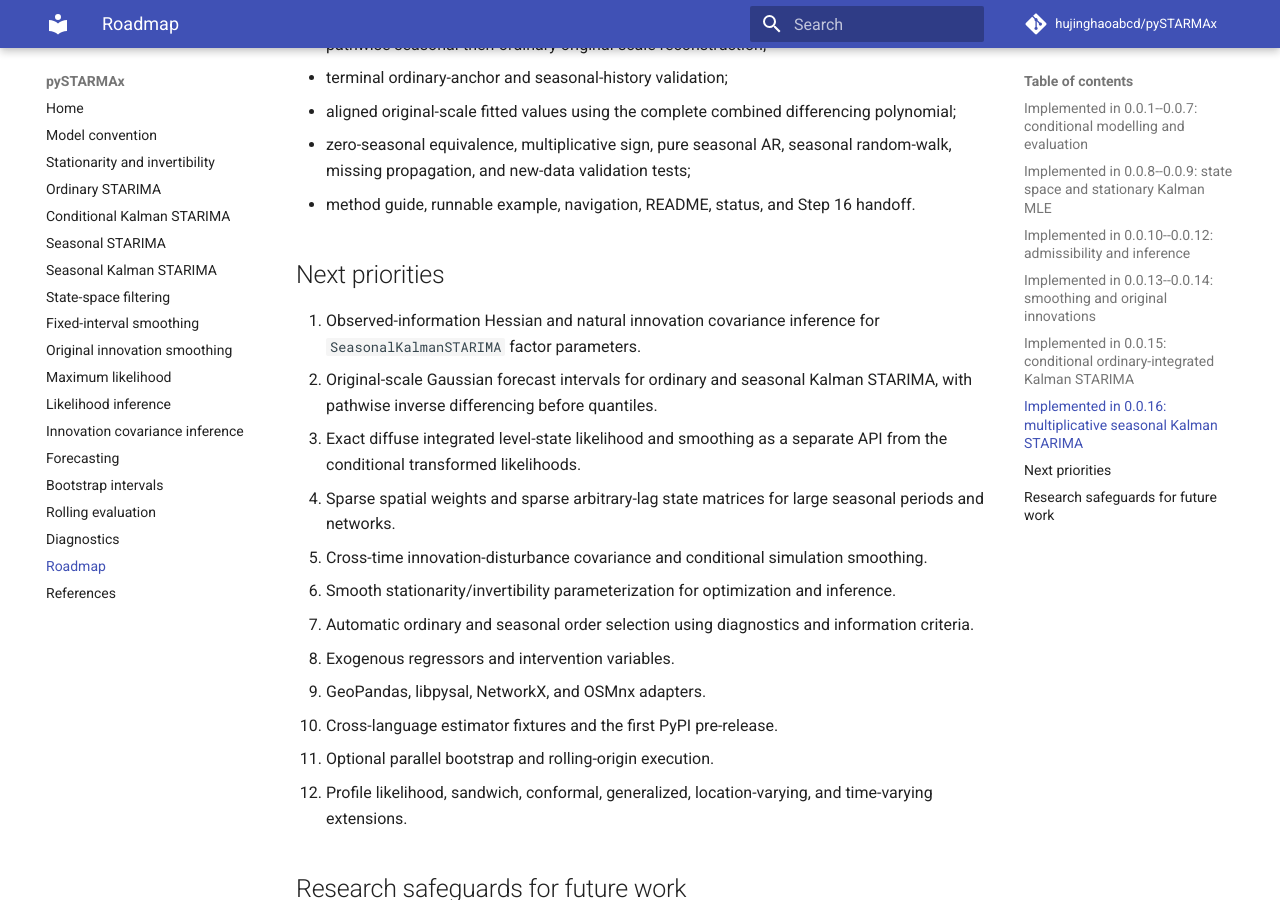
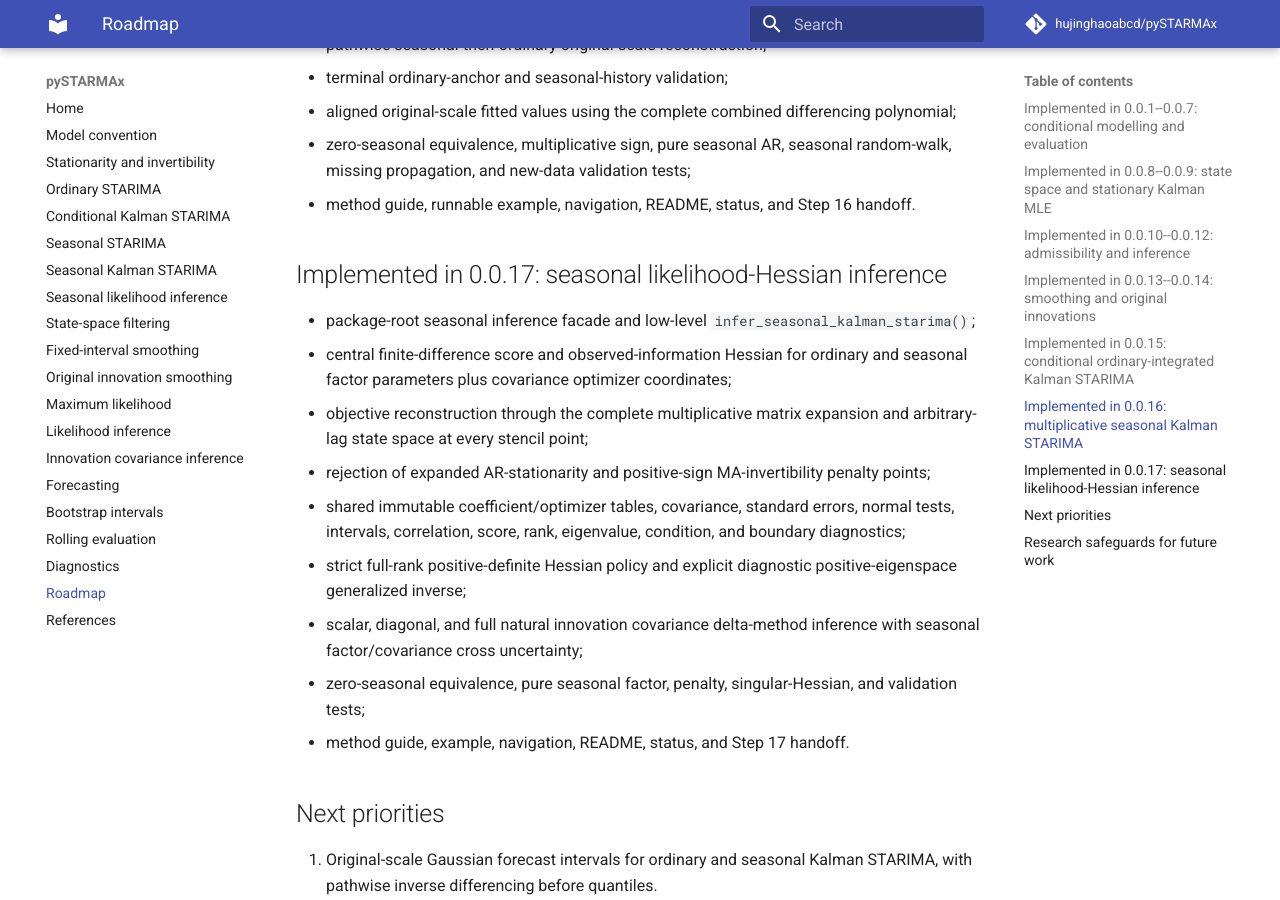
Before and after one commit to hujinghaoabcd/pySTARMAx, an MkDocs documentation site: the page built from docs/roadmap.md, in a window 1280 px wide and 900 px high, scrolled down 3203 px. Built offline with MkDocs 1.6.1 and Material for MkDocs 9.7.7, drawn with Linux system fonts in a browser that asks for light colours; comment, search, counter and statistics services are not loaded.

Commit message:
Document seasonal likelihood inference

```diff
--- a/docs/roadmap.md
+++ b/docs/roadmap.md
@@ -111,11 +111,30 @@
 - method guide, runnable example, navigation, README, status, and Step 16
   handoff.
 
+## Implemented in 0.0.17: seasonal likelihood-Hessian inference
+
+- package-root seasonal inference facade and low-level
+  `infer_seasonal_kalman_starima()`;
+- central finite-difference score and observed-information Hessian for ordinary
+  and seasonal factor parameters plus covariance optimizer coordinates;
+- objective reconstruction through the complete multiplicative matrix expansion
+  and arbitrary-lag state space at every stencil point;
+- rejection of expanded AR-stationarity and positive-sign MA-invertibility
+  penalty points;
+- shared immutable coefficient/optimizer tables, covariance, standard errors,
+  normal tests, intervals, correlation, score, rank, eigenvalue, condition, and
+  boundary diagnostics;
+- strict full-rank positive-definite Hessian policy and explicit diagnostic
+  positive-eigenspace generalized inverse;
+- scalar, diagonal, and full natural innovation covariance delta-method inference
+  with seasonal factor/covariance cross uncertainty;
+- zero-seasonal equivalence, pure seasonal factor, penalty, singular-Hessian,
+  and validation tests;
+- method guide, example, navigation, README, status, and Step 17 handoff.
+
 ## Next priorities
 
-1. Observed-information Hessian and natural innovation covariance inference for
-   `SeasonalKalmanSTARIMA` factor parameters.
-2. Original-scale Gaussian forecast intervals for ordinary and seasonal Kalman
+1. Original-scale Gaussian forecast intervals for ordinary and seasonal Kalman
    STARIMA, with pathwise inverse differencing before quantiles.
 3. Exact diffuse integrated level-state likelihood and smoothing as a separate
    API from the conditional transformed likelihoods.
--- a/mkdocs.yml
+++ b/mkdocs.yml
@@ -12,6 +12,7 @@ nav:
   - Conditional Kalman STARIMA: integrated_maximum_likelihood.md
   - Seasonal STARIMA: seasonal.md
   - Seasonal Kalman STARIMA: seasonal_maximum_likelihood.md
+  - Seasonal likelihood inference: seasonal_likelihood_inference.md
   - State-space filtering: state_space.md
   - Fixed-interval smoothing: smoothing.md
   - Original innovation smoothing: innovation_smoothing.md
```
Also changed, not shown: PROJECT_STATUS.md (+35 -12 lines), README.md (+26 -10 lines), ci-seasonal-inference-diagnostic.txt (deleted, +0 -121 lines), docs/index.md (+5 -0 lines), docs/seasonal_maximum_likelihood.md (+21 -2 lines), 2 other files.
